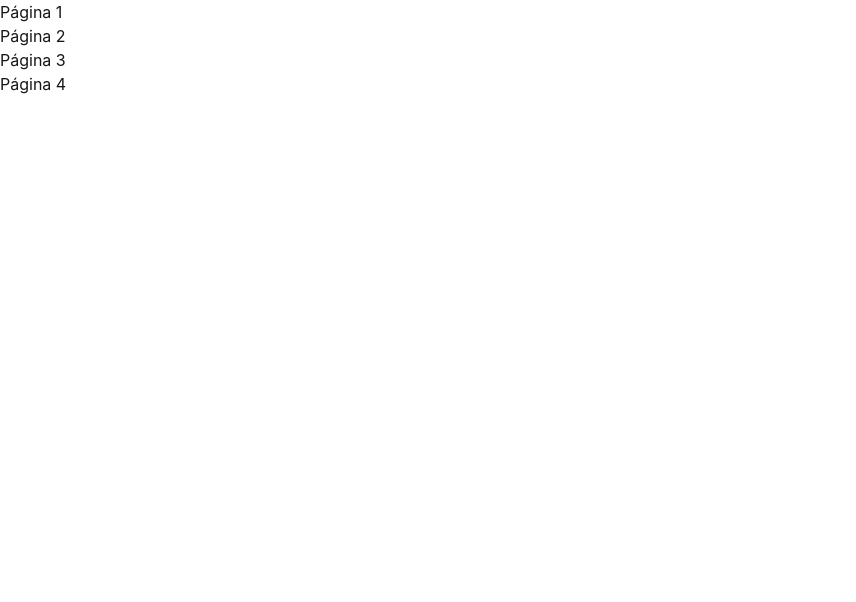
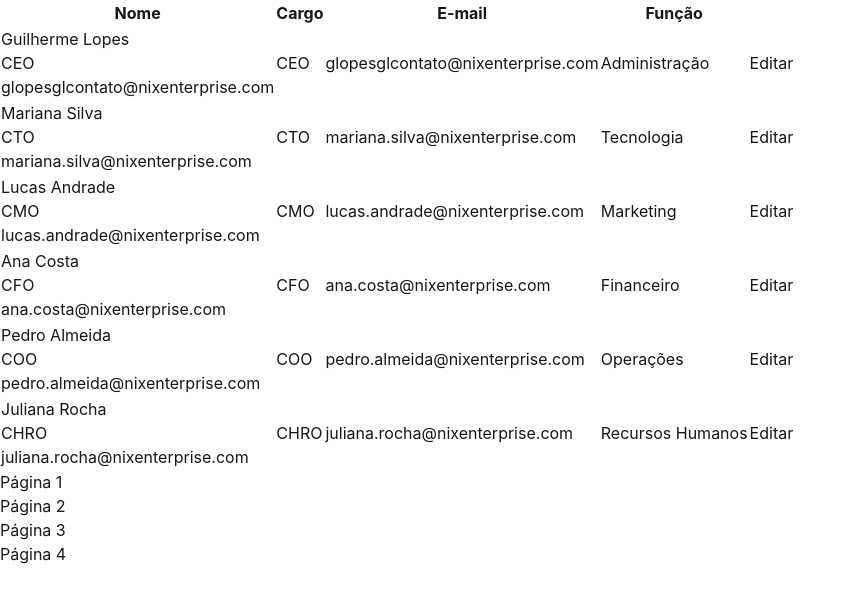
Before and after one commit to Nixwzy/tailwindcss-exercises, a Next.js app in the folder twcss-exercises/: page /table in a window 1280 px wide. Shown: the top 602 px of the page, without its empty margins (0-856 px from the left). Built offline with nearby package versions, Linux system fonts and the light colour scheme.

Commit message:
feat: add exercise 5

```diff
--- a/twcss-exercises/src/app/grid/page.tsx
+++ b/twcss-exercises/src/app/grid/page.tsx
@@ -13,8 +13,8 @@ const Page = () => {
 
   return (
     <div className="bg-white w-screen h-screen text-black">
-      <div className="container mx-auto px-4">
-        <div className="p-3 rounded-md bg-slate-700">
+      <div className="container mx-auto px-4 py-4">
+        <div className="p-3 rounded-md bg-slate-700 ">
           <div className="grid grid-cols-2 gap-2 md:grid-cols-3">
             <div className="w-full h-60 border rounded-sm border-white bg-center col-span-2 md:col-span-2 md:row-span-2 md:h-full bg-house-front"></div>
             <div className="w-full h-32 border rounded-sm border-white bg-center md:h-60 bg-house-interior"></div>
@@ -61,7 +61,7 @@ const Page = () => {
       </div>
 
       {/* Pages Interaction */}
-      <div className="bg-gray-900 text-white fixed bottom-0 w-full flex justify-center gap-4 py-4">
+      <div className="bg-gray-900 text-white bottom-0 w-full flex justify-center gap-4 py-4">
         {pages.map((page, index) => (
           <div key={index}>
             <Link href={page.href} className="underline text-white">
--- a/twcss-exercises/src/app/table/page.tsx
+++ b/twcss-exercises/src/app/table/page.tsx
@@ -14,7 +14,98 @@ const Page = () => {
   return (
     <div className="bg-white w-screen h-screen text-black">
       <div className="container mx-auto px-4">
+        <table className="w-full mx-2">
+          <thead>
+            <tr className="border-b text-left text-sm border-gray-200">
+              <th className="py-2">Nome</th>
+              <th>Cargo</th>
+              <th className="hidden md:table-cell">E-mail</th>
+              <th className="hidden md:table-cell">Função</th>
+              <th></th>
+            </tr>
+          </thead>
+          <tbody>
+  <tr className="border-b text-left text-sm text-gray-400 border-gray-200">
+    <td className="py-2">
+      <p className="font-bold text-black">Guilherme Lopes</p>
+      <p className="block md:hidden">CEO</p>
+      <p className="block md:hidden">glopesglcontato@nixenterprise.com</p>
+    </td>
+    <td>CEO</td>
+    <td className="hidden md:table-cell">glopesglcontato@nixenterprise.com</td>
+    <td className="hidden md:table-cell">Administração</td>
+    <td>
+      <a className="text-gray-400 font-semibold hover:text-gray-950" href="">Editar</a>
+    </td>
+  </tr>
+  <tr className="border-b text-left text-sm text-gray-400 border-gray-200">
+    <td className="py-2">
+      <p className="font-bold text-black">Mariana Silva</p>
+      <p className="block md:hidden">CTO</p>
+      <p className="block md:hidden">mariana.silva@nixenterprise.com</p>
+    </td>
+    <td>CTO</td>
+    <td className="hidden md:table-cell">mariana.silva@nixenterprise.com</td>
+    <td className="hidden md:table-cell">Tecnologia</td>
+    <td>
+      <a className="text-gray-400 font-semibold hover:text-gray-950" href="">Editar</a>
+    </td>
+  </tr>
+  <tr className="border-b text-left text-sm text-gray-400 border-gray-200">
+    <td className="py-2">
+      <p className="font-bold text-black">Lucas Andrade</p>
+      <p className="block md:hidden">CMO</p>
+      <p className="block md:hidden">lucas.andrade@nixenterprise.com</p>
+    </td>
+    <td>CMO</td>
+    <td className="hidden md:table-cell">lucas.andrade@nixenterprise.com</td>
+    <td className="hidden md:table-cell">Marketing</td>
+    <td>
+      <a className="text-gray-400 font-semibold hover:text-gray-950" href="">Editar</a>
+    </td>
+  </tr>
+  <tr className="border-b text-left text-sm text-gray-400 border-gray-200">
+    <td className="py-2">
+      <p className="font-bold text-black">Ana Costa</p>
+      <p className="block md:hidden">CFO</p>
+      <p className="block md:hidden">ana.costa@nixenterprise.com</p>
+    </td>
+    <td>CFO</td>
+    <td className="hidden md:table-cell">ana.costa@nixenterprise.com</td>
+    <td className="hidden md:table-cell">Financeiro</td>
+    <td>
+      <a className="text-gray-400 font-semibold hover:text-gray-950" href="">Editar</a>
+    </td>
+  </tr>
+  <tr className="border-b text-left text-sm text-gray-400 border-gray-200">
+    <td className="py-2">
+      <p className="font-bold text-black">Pedro Almeida</p>
+      <p className="block md:hidden">COO</p>
+      <p className="block md:hidden">pedro.almeida@nixenterprise.com</p>
+    </td>
+    <td>COO</td>
+    <td className="hidden md:table-cell">pedro.almeida@nixenterprise.com</td>
+    <td className="hidden md:table-cell">Operações</td>
+    <td>
+      <a className="text-gray-400 font-semibold hover:text-gray-950" href="">Editar</a>
+    </td>
+  </tr>
+  <tr className="border-b text-left text-sm text-gray-400 border-gray-200">
+    <td className="py-2">
+      <p className="font-bold text-black">Juliana Rocha</p>
+      <p className="block md:hidden">CHRO</p>
+      <p className="block md:hidden">juliana.rocha@nixenterprise.com</p>
+    </td>
+    <td>CHRO</td>
+    <td className="hidden md:table-cell">juliana.rocha@nixenterprise.com</td>
+    <td className="hidden md:table-cell">Recursos Humanos</td>
+    <td>
+      <a className="text-gray-400 font-semibold hover:text-gray-950" href="">Editar</a>
+    </td>
+  </tr>
+</tbody>
 
+        </table>
       </div>
 
       {/* Pages Interaction */}
```
